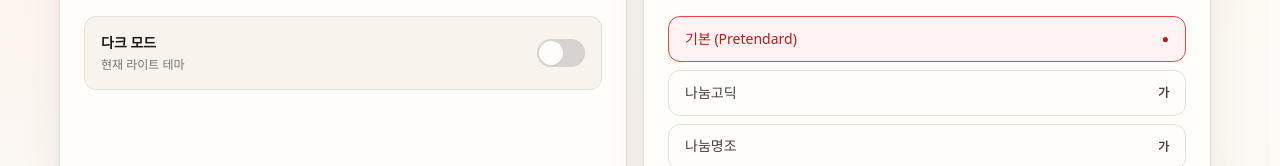
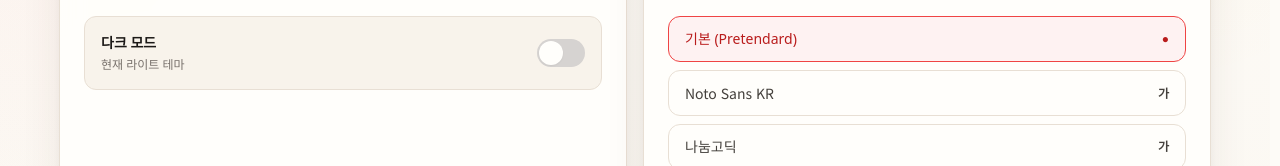
Before and after one commit to haryunio/law-solver, a React (Vite) app: page /settings in a window 1280 px wide. Shown: the part 308-474 px from the top of the page. Built offline with nearby package versions, Linux system fonts and the light colour scheme; no server answers.

Commit message:
feat: add Noto Sans KR font option

```diff
--- a/index.html
+++ b/index.html
@@ -60,7 +60,7 @@
 
     <link rel="preconnect" href="https://fonts.googleapis.com">
     <link rel="preconnect" href="https://fonts.gstatic.com" crossorigin>
-    <link href="https://fonts.googleapis.com/css2?family=Nanum+Gothic:wght@400;700;800&family=Nanum+Myeongjo:wght@400;700;800&display=swap" rel="stylesheet">
+    <link href="https://fonts.googleapis.com/css2?family=Nanum+Gothic:wght@400;700;800&family=Nanum+Myeongjo:wght@400;700;800&family=Noto+Sans+KR:wght@100..900&display=swap" rel="stylesheet">
 
     <script type="text/javascript">
       // GitHub Pages SPA redirect hack
--- a/src/app/AppWatchers.tsx
+++ b/src/app/AppWatchers.tsx
@@ -15,7 +15,7 @@ export function ThemeWatcher() {
   }, [darkMode]);
 
   useEffect(() => {
-    const fonts = ["font-pretendard", "font-nanum-gothic", "font-nanum-myeongjo"];
+    const fonts = ["font-pretendard", "font-noto-sans-kr", "font-nanum-gothic", "font-nanum-myeongjo"];
     document.documentElement.classList.remove(...fonts);
     document.documentElement.classList.add(`font-${fontFamily}`);
   }, [fontFamily]);
--- a/src/pages/DesignSystemPage.tsx
+++ b/src/pages/DesignSystemPage.tsx
@@ -194,6 +194,7 @@ export function DesignSystemPage() {
           <DemoSection id="type" title="글자와 곡률" description="제목은 짧고 또렷하게, 본문은 편하게 읽히도록 구성합니다. 모서리 크기는 요소의 역할에 따라 정합니다.">
             <div className="app-card app-radius-card space-y-4 rounded-2xl border p-4 sm:p-5">
               <div><p className="text-xs text-stone-500">화면 제목</p><p className="mt-1 text-xl font-semibold tracking-tight">오늘의 공부를 이어가세요</p></div>
+              <div><p className="text-xs text-stone-500">Noto Sans KR</p><p className="font-noto-sans-kr mt-1 text-base leading-7">등록한 문제를 풀고, 해설을 읽으며 복습하세요. 0123456789</p></div>
               <div><p className="text-xs text-stone-500">카드 제목</p><p className="mt-1 text-base font-semibold">민법 사례 연습</p></div>
               <div><p className="text-xs text-stone-500">본문</p><p className="mt-1 max-w-2xl break-keep text-sm leading-6 text-stone-700 dark:text-stone-300">등록한 문제에서 새로운 풀이를 시작할 수 있습니다. 이전 답안과 오답 노트는 세션마다 따로 보관됩니다.</p></div>
               <div><p className="text-xs text-stone-500">보조 설명과 숫자</p><p className="mt-1 text-xs leading-5 text-stone-500">마지막 풀이 <span className="tabular-nums">2026.09.20 14:25</span></p></div>
--- a/src/pages/SettingsPage.tsx
+++ b/src/pages/SettingsPage.tsx
@@ -29,6 +29,7 @@ type DialogState = {
 
 const fontOptions: Array<{ id: FontFamily; label: string; className: string }> = [
   { id: "pretendard", label: "기본 (Pretendard)", className: "font-pretendard" },
+  { id: "noto-sans-kr", label: "Noto Sans KR", className: "font-noto-sans-kr" },
   { id: "nanum-gothic", label: "나눔고딕", className: "font-nanum-gothic" },
   { id: "nanum-myeongjo", label: "나눔명조", className: "font-nanum-myeongjo" },
 ];
--- a/src/store/useSettingsStore.ts
+++ b/src/store/useSettingsStore.ts
@@ -2,7 +2,7 @@ import { create } from "zustand";
 import { persist } from "zustand/middleware";
 import type { ProblemSortDirection, ProblemSortKey } from "../lib/problemSort";
 
-export type FontFamily = "pretendard" | "nanum-gothic" | "nanum-myeongjo";
+export type FontFamily = "pretendard" | "noto-sans-kr" | "nanum-gothic" | "nanum-myeongjo";
 
 interface SettingsStore {
   darkMode: boolean;
--- a/tailwind.config.ts
+++ b/tailwind.config.ts
@@ -11,6 +11,7 @@ export default {
       },
       fontFamily: {
         pretendard: ["Pretendard", "ui-sans-serif", "system-ui", "sans-serif"],
+        "noto-sans-kr": ["Noto Sans KR", "ui-sans-serif", "system-ui", "sans-serif"],
         "nanum-gothic": ["Nanum Gothic", "sans-serif"],
         "nanum-myeongjo": ["Nanum Myeongjo", "serif"],
       },
```
Also changed, not shown: 2 other files (tests, documents, lock files or other folders).
